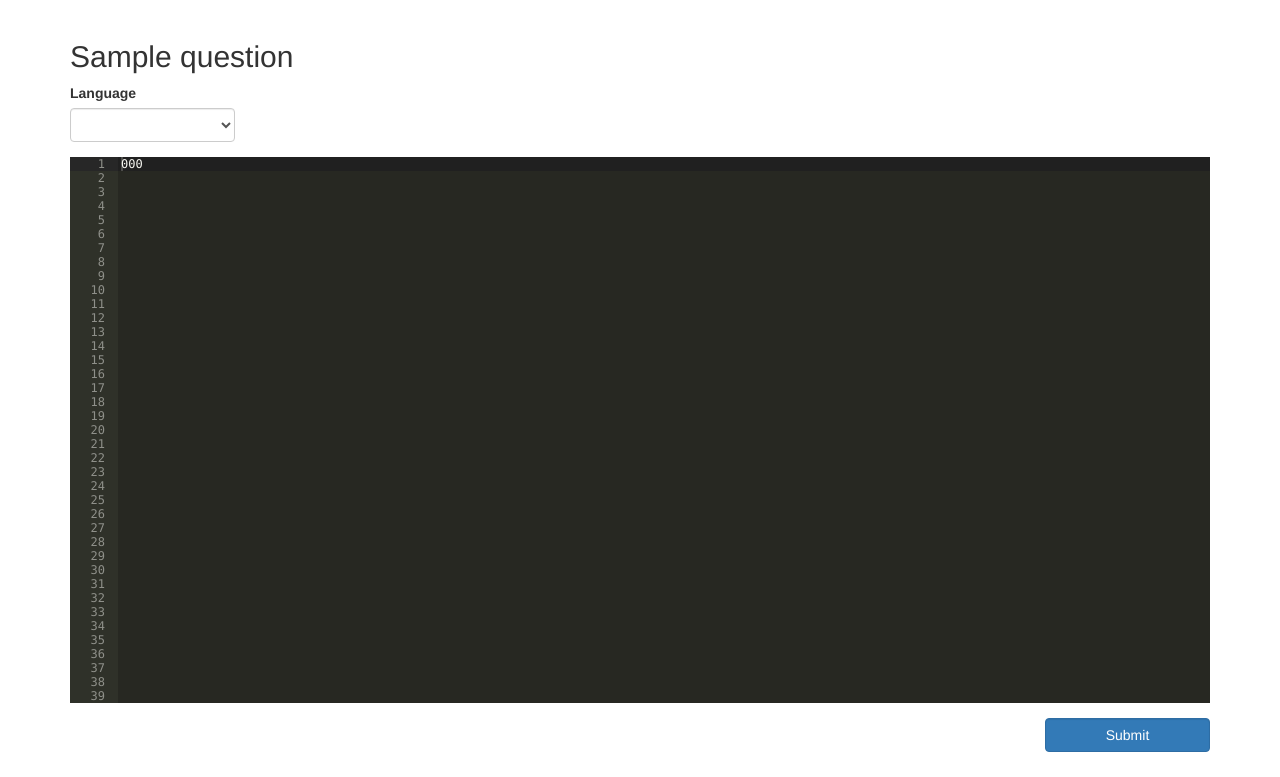
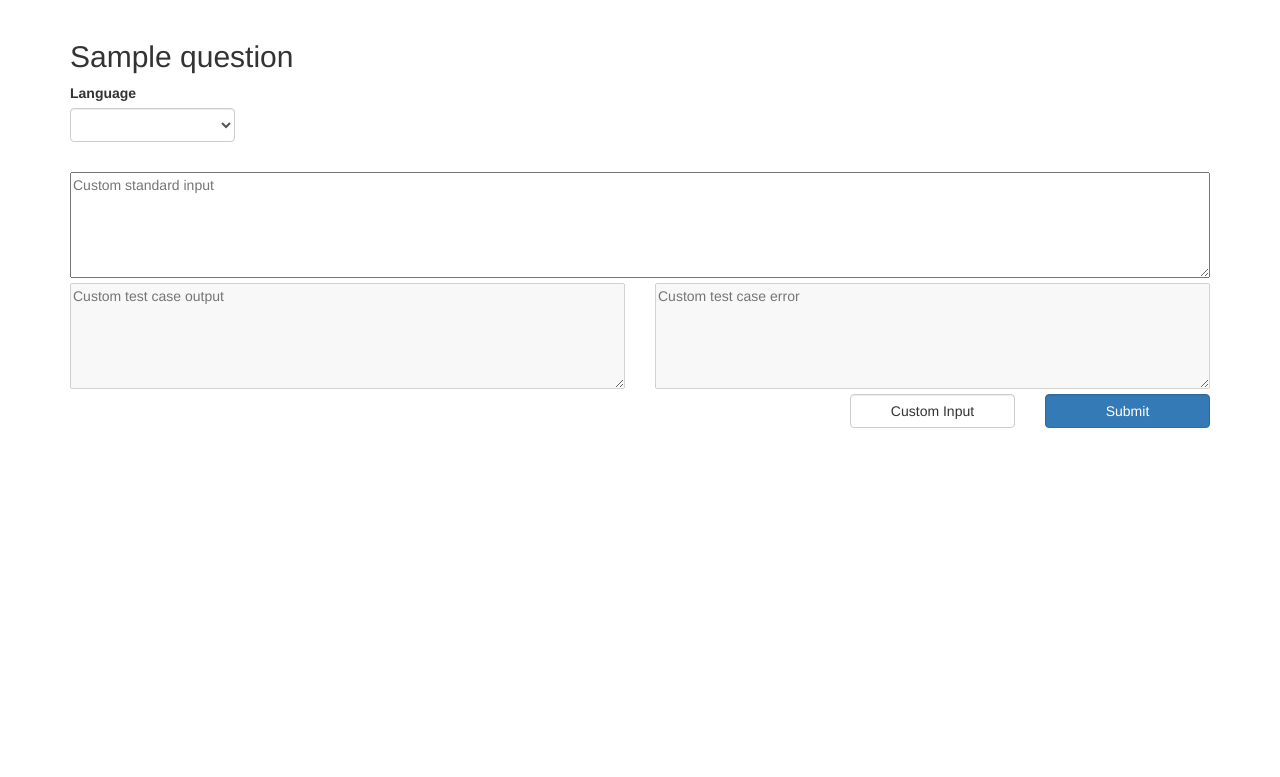
Before and after one commit to TomWerner/HawkeyeChallenge, a Django app: page /question/1 in a window 1280 px wide. Shown: the part 52-829 px from the top of the page. After the commit the page ends 480 px from the top, so only its background shows below. Run offline with Django 3.2, Linux system fonts and the light colour scheme; a user stored in the database is signed in; tables that the repository leaves empty hold one stand-in row (values such as "Sample post"); some libraries are stand-ins or nearby versions.

Commit message:
Adding custom test cases

```diff
--- a/minos/static/js/question/question.js
+++ b/minos/static/js/question/question.js
@@ -1,7 +1,8 @@
 'use strict';
 
 $(document).ready(function () {
-    var questionSubmissionForm, languageSelect, codeInput, testCaseResultsList, submitButton, editor;
+    var questionSubmissionForm, languageSelect, codeInput, testCaseResultsList, submitButton, editor,
+        customSubmitButton;
     var testCaseResultStream;
 
     var handleTestCaseResult = function (event) {
@@ -9,6 +10,7 @@ $(document).ready(function () {
         if (testCaseResult.type === 'done') {
             testCaseResultStream.close();
             submitButton.html('Submit');
+            submitButton.attr('disabled', false);
             if (testCaseResult['passed']) {
                 testCaseResultsList.empty();
                 testResultHtml =
@@ -32,31 +34,41 @@ $(document).ready(function () {
         }
     };
 
-    var onSubmit = function() {
+    var onSubmit = function () {
         var code = editor.getValue().trim();
         codeInput.val(code);
         var questionId = $('#question-id').val();
-        $('#language').val(languageSelect.val());
+        var languageString = languageSelect.val().toString();
+        $('#language').val(languageString);
 
         testCaseResultStream = new EventSource('/question/' + questionId + '/submit' + "?" + questionSubmissionForm.serialize());
         submitButton.html('<span class="glyphicon glyphicon-refresh spinning"></span> Evaluating...');
+        submitButton.attr('disabled', true);
 
         testCaseResultsList.empty();
         testCaseResultStream.onmessage = handleTestCaseResult;
     };
 
-    var initPage = function() {
+    var fixPython3 = function (languageString) {
+        if (languageString.indexOf('-') > 0) {
+            languageString = languageString.substring(0, languageString.indexOf('-'))
+        }
+        return languageString;
+    };
+
+    var initPage = function () {
         questionSubmissionForm = $('#questionSubmissionForm');
         languageSelect = $('#languageSelect');
         codeInput = $('#code');
         testCaseResultsList = $('#test-case-results-list');
         submitButton = $('#submit');
+        customSubmitButton = $('#submit-custom');
 
         languageSelect.val($('#language').val());
 
         editor = ace.edit('editor');
         editor.setTheme('ace/theme/monokai');
-        editor.getSession().setMode(languageSelect.val());
+        editor.getSession().setMode(fixPython3(languageSelect.val()));
         editor.setOptions({maxLines: 40});
         editor.setValue(codeInput.val());
 
@@ -69,13 +81,46 @@ $(document).ready(function () {
         editor.gotoLine(0);
 
         languageSelect.on('change', function () {
-            editor.getSession().setMode(this.value);
+            editor.getSession().setMode(fixPython3(this.value));
         });
 
         submitButton.on('click', function (e) {
             e.preventDefault();
             onSubmit();
         });
+
+        customSubmitButton.on('click', function (e) {
+            e.preventDefault();
+
+            var code = editor.getValue().trim();
+                var languageIdLookup = {
+                    'ace/mode/java': 2,
+                    'ace/mode/python': 0,
+                    'ace/mode/python-3': 5,
+                    'ace/mode/vbscript': 3,
+                    'ace/mode/c_cpp': 1,
+                    'ace/mode/csharp': 4
+                };
+
+                $.ajax({
+                    type: "POST",
+                    url: '/compile',
+                    data: JSON.stringify({
+                        'language': languageIdLookup[languageSelect.val()],
+                        'code': code,
+                        'stdin': $('#stdin').val()
+                    }),
+                    success: function (e) {
+                        submitButton.html('Submit');
+                        submitButton.attr('disabled', false);
+                        $('#stdout').val(e['output']);
+                        $('#stderr').val(e['errors']);
+                    },
+                    dataType: 'json'
+                });
+                submitButton.html('<span class="glyphicon glyphicon-refresh spinning"></span> Evaluating...');
+                submitButton.attr('disabled', true);
+        })
     };
 
     initPage();
--- a/minos/templates/question/question.html
+++ b/minos/templates/question/question.html
@@ -18,16 +18,10 @@
                     <select id="languageSelect" name="language" class="form-control">
                         <option value="ace/mode/java">Java (7)</option>
                         <option value="ace/mode/python">Python (2)</option>
+                        <option value="ace/mode/python-3">Python (3)</option>
                         <option value="ace/mode/vbscript">Visual Basic</option>
                         <option value="ace/mode/c_cpp">C++</option>
                         <option value="ace/mode/csharp">C#</option>
-{#                        <option value="ace/mode/clojure">Clojure</option>#}
-{#                        <option value="ace/mode/golang">Go</option>#}
-{#                        <option value="ace/mode/javascript">Javascript</option>#}
-{#                        <option value="ace/mode/php">PHP</option>#}
-{#                        <option value="ace/mode/ruby">Ruby</option>#}
-{#                        <option value="ace/mode/scala">Scala</option>#}
-{#                        <option value="ace/mode/perl">Perl</option>#}
                     </select>
                 </div>
             </div>
@@ -43,7 +37,32 @@
             </div>
 
             <div class="row">
-                <div class="col-md-10"></div>
+                <div class="col-md-12">
+                    <textarea id="stdin" rows="5" style="width: 100%" placeholder="Custom standard input"></textarea>
+                </div>
+            </div>
+            <div class="row">
+                <div class="col-md-6">
+                    <textarea id="stdout"
+                              rows="5"
+                              style="width: 100%"
+                              placeholder="Custom test case output"
+                              disabled></textarea>
+                </div>
+                <div class="col-md-6">
+                    <textarea id="stderr"
+                              rows="5"
+                              style="width: 100%"
+                              placeholder="Custom test case error"
+                              disabled></textarea>
+                </div>
+            </div>
+
+            <div class="row">
+                <div class="col-md-8"></div>
+                <div class="col-md-2 form-group">
+                    <div id="submit-custom" class="btn btn-default form-control">Custom Input</div>
+                </div>
                 <div class="col-md-2 form-group">
                     <div id="submit" class="btn btn-primary form-control">Submit</div>
                 </div>
@@ -51,9 +70,9 @@
         </form>
 
         <div class="row">
-            <ul class="test-case-results-list" id="test-case-results-list">
-
-            </ul>
+            <div class="col-md-12">
+                <ul class="test-case-results-list" id="test-case-results-list"></ul>
+            </div>
         </div>
     </div>
 
--- a/minos/views/question_views.py
+++ b/minos/views/question_views.py
@@ -55,26 +55,17 @@ def fix_output_for_visual_basic(output):
 def stream_submit_question(request, question):
     team = Team.objects.get(user=request.user)
     test_cases = TestCase.objects.filter(question=question)
+    language_to_id = {
+        'ace/mode/python': 0,
+        'ace/mode/python-3': 5,
+        'ace/mode/c_cpp': 1,
+        'ace/mode/java': 2,
+        'ace/mode/vbscript': 3,
+        'ace/mode/csharp': 4
+    }
 
     submission_code = request.GET['code']
     submission_language = request.GET['language']
-    language_to_id = {
-        'ace/mode/csharp': 10,
-        'ace/mode/c_cpp': 7,
-        'ace/mode/clojure': 2,
-        'ace/mode/java': 8,
-        'ace/mode/golang': 6,
-        'ace/mode/javascript': 4,
-        'ace/mode/php': 3,
-        'ace/mode/python': 0,
-        'ace/mode/ruby': 1,
-        'ace/mode/scala': 5,
-        'ace/mode/vbscript': 9,
-        'ace/mode/batchfile': 11,
-        'ace/mode/objectivec': 12,
-        'ace/mode/mysql': 13,
-        'ace/mode/perl': 14
-    }
 
     submission = Submission(team=team,
                             question=question,
@@ -85,7 +76,7 @@ def stream_submit_question(request, question):
 
     for i, test_case in enumerate(test_cases):
         try:
-            r = requests.post(settings.COMPILEBOX_URL + "/compile", data={
+            r = requests.post(settings.COMPILEBOX_URL + "/compile", json={
                 "language": language_to_id[submission.language],
                 "code": submission.code,
                 "stdin": test_case.standard_in
@@ -109,12 +100,12 @@ def stream_submit_question(request, question):
             actual_output = json_response['output'].strip().replace('\r', '')
             if submission_language == 'ace/mode/vbscript':
                 actual_output = fix_output_for_visual_basic(actual_output)
-            expected_output = test_case.standard_out.strip().replace('\r', '')
+            expected_output = test_case.standard_out.strip().replace('\r', '').replace('BLANK', '')
             passed_test_case = actual_output == expected_output
             if not passed_test_case:
                 message = 'Test Case %d Failed.' % (i + 1)
                 if test_case.error_viewable:
-                    message += '\n\nExpected Output:\n%s \n\nActual Ouput:\n%s' % (expected_output, actual_output)
+                    message += '\n\nExpected Output:\n%s \n\nActual Output:\n%s' % (expected_output, actual_output)
         if not passed_test_case:
             submission.correct = False
 
```
Also changed, not shown: minos/admin.py (+12 -5 lines).
